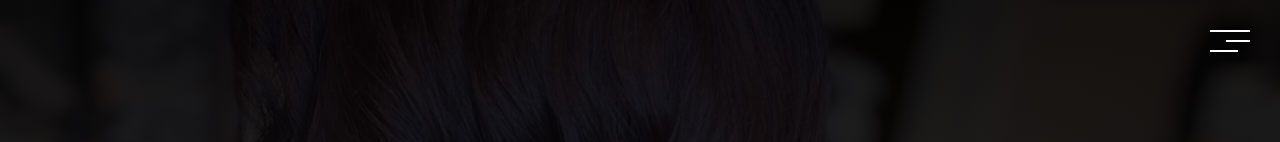
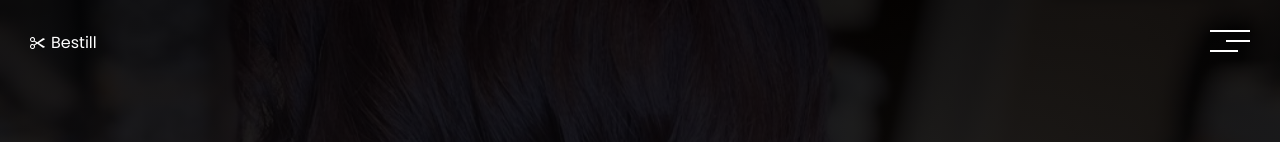
Before and after one commit to sergeiThe/zhanna-dart-site, a Next.js app: page /arbeid in a window 1280 px wide. Shown: the top 142 px of the page. Built offline with nearby package versions, Linux system fonts and the light colour scheme.

Commit message:
book btn in the corner

```diff
--- /dev/null
+++ b/components/BookButton.jsx
@@ -0,0 +1,14 @@
+import Link from 'next/link'
+import React from 'react'
+import { BsScissors } from "react-icons/bs"
+
+function BookButton() {
+  return (
+    <Link target="_blank" rel="noopener noreferrer" href="https://zhannadart.onlinebooq.net/" className='btn-book'>
+        <BsScissors className='icon'/>
+        <span>Bestill</span>
+    </Link>
+  )
+}
+
+export default BookButton
--- a/components/Menu.jsx
+++ b/components/Menu.jsx
@@ -38,7 +38,7 @@ function Menu() {
                         <Link href="/kontakt" onClick={toggleHandler}>
                             <li className="nav-item">Kontakt</li>
                         </Link>
-                        <Link href="https://zhannadart.onlinebooq.net/" onClick={toggleHandler}>
+                        <Link target="_blank" rel="noopener noreferrer" href="https://zhannadart.onlinebooq.net/" onClick={toggleHandler}>
                             <li className="nav-item">Bestill</li>
                         </Link>
                     </ul>
--- a/data/services.js
+++ b/data/services.js
@@ -33,7 +33,6 @@ const services = [
     new Service("Bryn korreksjon/farging", 370, false),
     new Service("Bryn korreskjon/farging av henna", 420, false),
     new Service("Make up", 750, false),
-    new Service("Bryn korreskjon/farging av henna", 420, false),
     new Service("Herreklipp uten vask", 460, false),
     new Service("Herreklipp med vask", 500, false),
     new Service("Klipp pannelugg", 170, false),
--- a/pages/_app.js
+++ b/pages/_app.js
@@ -6,31 +6,15 @@ import '../styles/index.scss'
 import Hamburger from '../components/Hamburger'
 import Menu from '../components/Menu'
 import MenuContextProvider from '../store/menu-ctx'
+import BookButton from '../components/BookButton'
 
-// const variants = {
-//   initialState: {
-//     opacity: 0,
-//     clipPath: "polygon(0 0, 10% 0, 100% 100%, 0% 100%)",
-//   },
-//   animateState: {
-//     opacity: 1,
-//     clipPath: "polygon(0 0, 100% 0, 100% 100%, 0% 100%)",
-//     transition: {
-//       duration: 2.6,
-//        ease: "easeOut"
-//     }
-//   },
-//   exitState: {
-//     opacity: 0,
-//     clipPath: "polygon(50% 0, 50% 0, 50% 100%, 50% 100%)",
-//   }
-// }
 
 function MyApp({ Component, pageProps, router }) {
 
   return (
     <>
       <MenuContextProvider>
+        <BookButton/>
         <Hamburger />
         <Menu />
         <AnimatePresence mode='wait'>
--- a/pages/arbeid.js
+++ b/pages/arbeid.js
@@ -39,7 +39,7 @@ const Work = () => {
                         initial="initialState"
                         animate="animateState">
                         <Link href="/kontakt" className="btn btn-secondary">Kontakt</Link>
-                        <Link href="https://zhannadart.onlinebooq.net/" className="btn btn-primary">Bestill</Link>
+                        <Link target="_blank" rel="noopener noreferrer" href="https://zhannadart.onlinebooq.net/" className="btn btn-primary">Bestill</Link>
                     </m.div>
 
                 </div>
--- a/pages/kontakt.js
+++ b/pages/kontakt.js
@@ -44,7 +44,7 @@ const Contact = () => {
                         initial="initialState"
                         animate="animateState">
 
-                        <Link href="https://zhannadart.onlinebooq.net/" className="btn btn-primary">Bestill</Link>
+                        <Link target="_blank" rel="noopener noreferrer" href="https://zhannadart.onlinebooq.net/" className="btn btn-primary">Bestill</Link>
                     </m.div>
                     <m.div className="contact-info">
                         <Paragraph value={phone}/>
--- a/styles/button.scss
+++ b/styles/button.scss
@@ -35,3 +35,26 @@
         color: $bg-color-secondary;
     }
 }
+
+
+.btn-book {
+    position: fixed;
+    top: 30px;
+    left: 30px;
+
+    z-index: 100;
+
+    color: $bg-color-primary;
+
+
+    display: flex;
+    align-items: center;
+    justify-content: space-between;
+    font-size: 1rem;
+    font-weight: 400;
+    gap: 5px;
+
+    .icon {
+        transform: rotate(90deg);
+    }
+}
```
Also changed, not shown: components/Video.jsx (deleted, +0 -9 lines).
